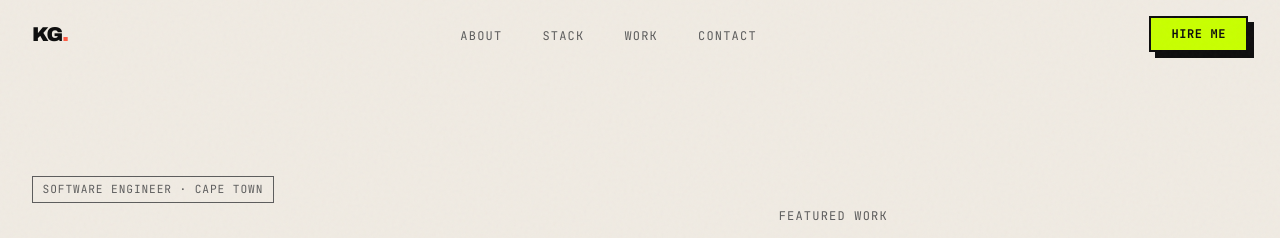
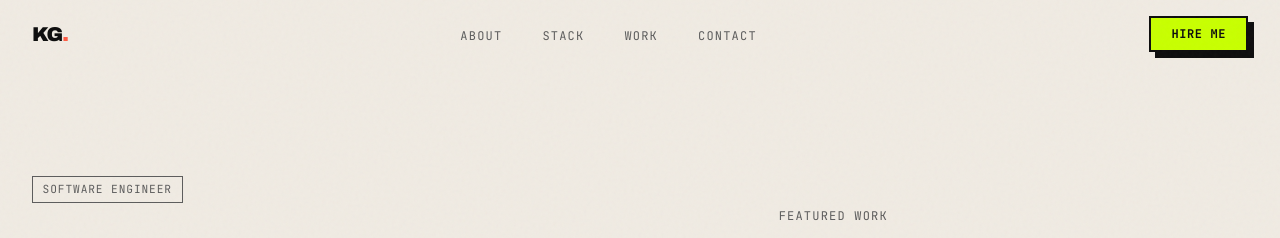
Before and after one commit to KiaronGovender/UpdatedPortfolio, a React (Vite) app: page / in a window 1280 px wide. Shown: the top 238 px of the page. Built offline with nearby package versions, Linux system fonts and the light colour scheme.

Commit message:
Minor text change in hero section

```diff
--- a/src/components/Hero.tsx
+++ b/src/components/Hero.tsx
@@ -14,7 +14,7 @@ export function Hero() {
             animate={{ opacity: 1, x: 0 }}
             className="tag mb-8 inline-block w-fit text-[var(--color-muted)]"
           >
-            Software Engineer · Cape Town
+            Software Engineer
           </motion.p>
 
           <motion.h1
```
